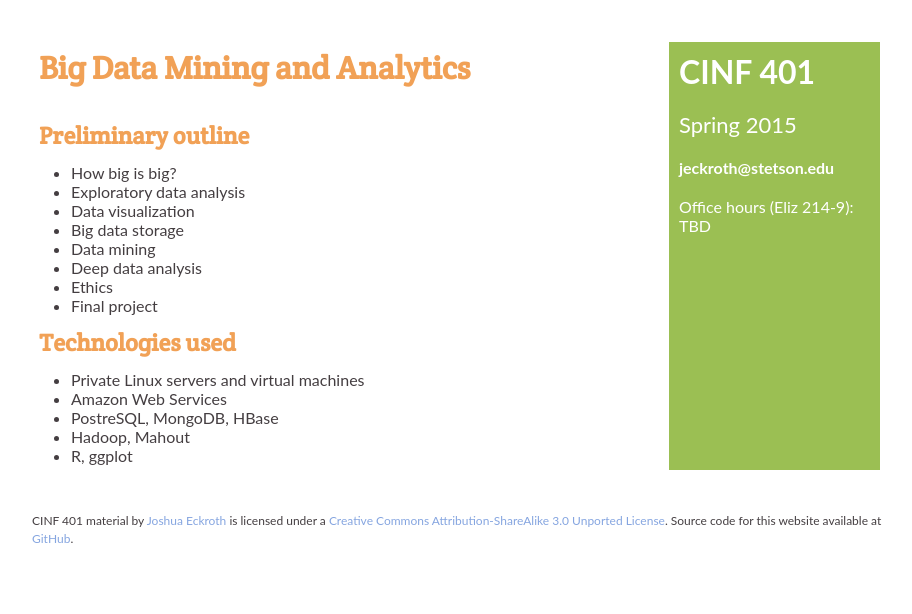
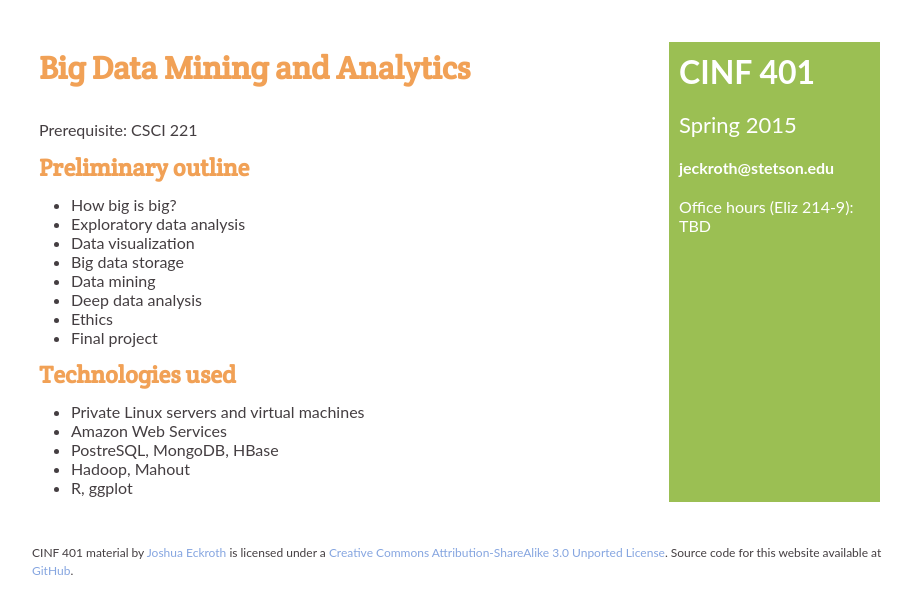
Before and after one commit to joshuaeckroth/cinf401-website, a Jekyll site: the page built from index.markdown, in a window 1280 px wide. Shown: the top 614 px of the page, without its empty margins (183-1095 px from the left). Built offline with Jekyll 4.4.1, drawn with Linux system fonts in a browser that asks for light colours; Markdown is read by kramdown in place of the engine named in the settings.

Commit message:
Added prereq info.

```diff
--- a/_layouts/index.html
+++ b/_layouts/index.html
@@ -13,6 +13,9 @@
         <tr>
           <td id="posts-preview">
             <h1>Big Data Mining and Analytics</h1>
+            <p>
+              Prerequisite: CSCI 221
+            </p>
             <h2>Preliminary outline</h2>
             <ul>
               <li>How big is big?</li>
```
